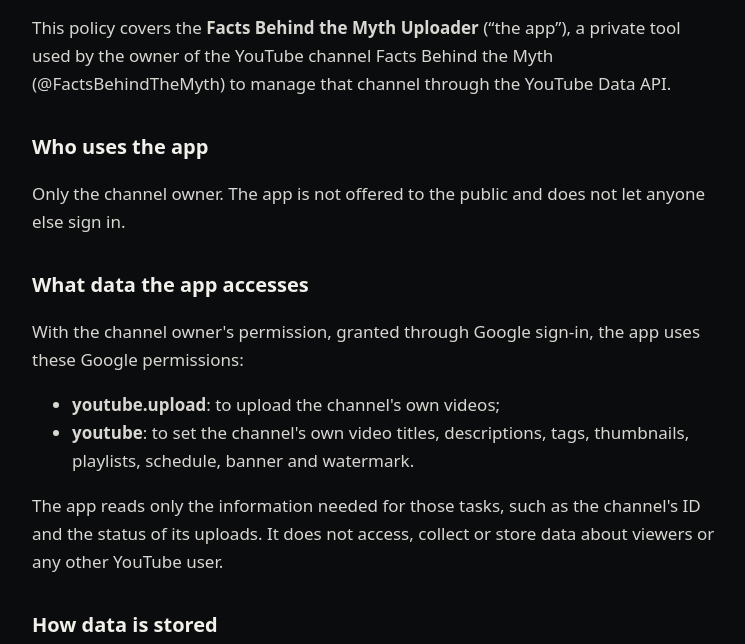
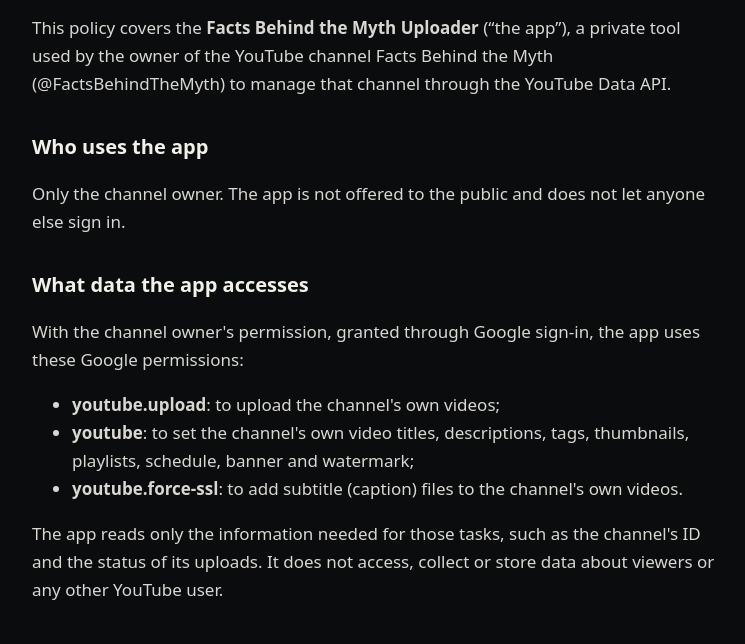
Before and after one commit to muhammadfaizanakhtarghouri786-creator/facts-behind-the-myth, a plain HTML site: page privacy.html in a window 1280 px wide. Shown: the part 139-783 px from the top of the page, without its empty margins (264-1009 px from the left). Drawn offline with Linux system fonts and the light colour scheme.

Commit message:
Update privacy.html

```diff
--- a/privacy.html
+++ b/privacy.html
@@ -25,7 +25,9 @@
   <ul>
     <li><strong>youtube.upload</strong>: to upload the channel's own videos;</li>
     <li><strong>youtube</strong>: to set the channel's own video titles, descriptions, tags,
-    thumbnails, playlists, schedule, banner and watermark.</li>
+    thumbnails, playlists, schedule, banner and watermark;</li>
+    <li><strong>youtube.force-ssl</strong>: to add subtitle (caption) files to the channel's own
+    videos.</li>
   </ul>
   <p>The app reads only the information needed for those tasks, such as the channel's ID and the
   status of its uploads. It does not access, collect or store data about viewers or any other
```
